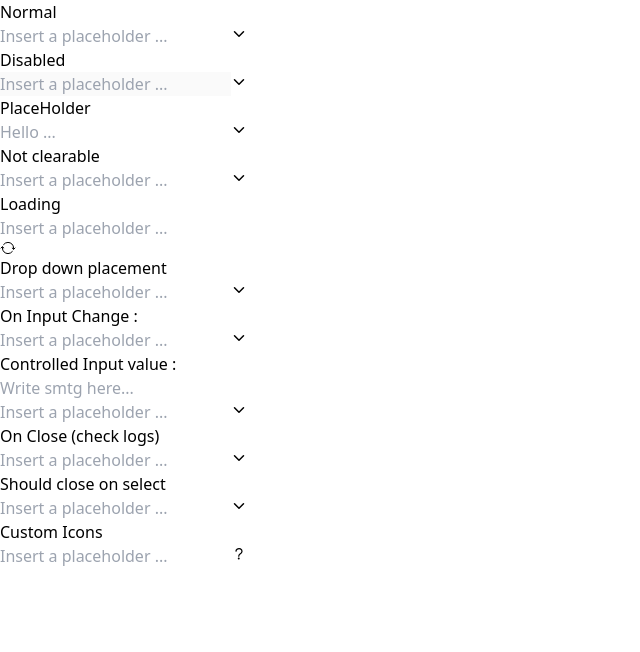
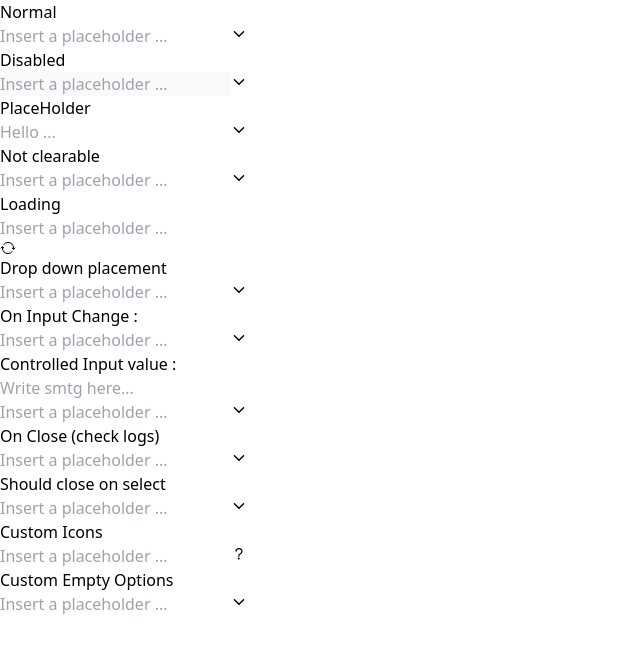
Before and after one commit to YasserMountij/AutoCompleteMibTech, a React (Vite) app: page / in a window 1280 px wide. Shown: the top 652 px of the page, without its empty margins (0-640 px from the left). Built offline with nearby package versions, Linux system fonts and the light colour scheme.

Commit message:
add render Empty Options Component API

```diff
--- a/src/App.tsx
+++ b/src/App.tsx
@@ -134,6 +134,20 @@ function App() {
         />
       ),
     },
+    {
+      label: `Custom Empty Options`,
+      component: (
+        <AutoComplete
+          multiple={false}
+          options={[]}
+          renderOnEmptyOptions={
+            <div className="rounded-md p-2 text-center cursor-default ">
+              No results
+            </div>
+          }
+        />
+      ),
+    },
   ];
   return (
     <div className="min-h-screen pt-5 h-full pb-96 w-full flex flex-col gap-4 items-center bg-neutral-200">
--- a/src/components/AutoComplete/AutoComplete.tsx
+++ b/src/components/AutoComplete/AutoComplete.tsx
@@ -55,6 +55,8 @@ const AutoComplete = React.forwardRef(function AutoComplete(
   const CustomLoadingIcon = () => <>{updatedProps.renderLoadingIcon}</>;
   const CustomOpenedPopupIcon = () => <>{updatedProps.renderOpenedPopupIcon}</>;
   const CustomClosedPopupIcon = () => <>{updatedProps.renderClosedPopupIcon}</>;
+  const CustomOnEmptyOption = () => <> {updatedProps.renderOnEmptyOptions} </>;
+
   return (
     <>
       <div
@@ -109,7 +111,6 @@ const AutoComplete = React.forwardRef(function AutoComplete(
           >
             {updatedProps.isLoading ? (
               <li className="rounded-md p-2  text-center cursor-default">
-                {" "}
                 {updatedProps.loadingText}
               </li>
             ) : (
@@ -130,11 +131,7 @@ const AutoComplete = React.forwardRef(function AutoComplete(
                   }
                 )}
 
-                {groupedOptions.length === 0 && (
-                  <li className="rounded-md p-2  text-center cursor-default ">
-                    No results
-                  </li>
-                )}
+                {groupedOptions.length === 0 && <CustomOnEmptyOption />}
               </>
             )}
           </ul>
--- a/src/components/AutoComplete/types.ts
+++ b/src/components/AutoComplete/types.ts
@@ -25,4 +25,7 @@ export type AutoCompletePropsType = {
   renderLoadingIcon?: React.ReactNode;
   renderOpenedPopupIcon?: React.ReactNode;
   renderClosedPopupIcon?: React.ReactNode;
+
+  renderOnEmptyOptions?: ReactNode;
+
 };
--- a/src/components/AutoComplete/utils.tsx
+++ b/src/components/AutoComplete/utils.tsx
@@ -36,5 +36,10 @@ export function setDefaults(props: AutoCompletePropsType): Required<
     renderClosedPopupIcon: props.renderClosedPopupIcon ?? (
       <IoChevronDownOutline className="size-5" />
     ),
+    renderOnEmptyOptions: props.renderOnEmptyOptions ?? (
+      <div className="rounded-md p-2 text-center cursor-default ">
+        No results
+      </div>
+    ),
   };
 }
```
